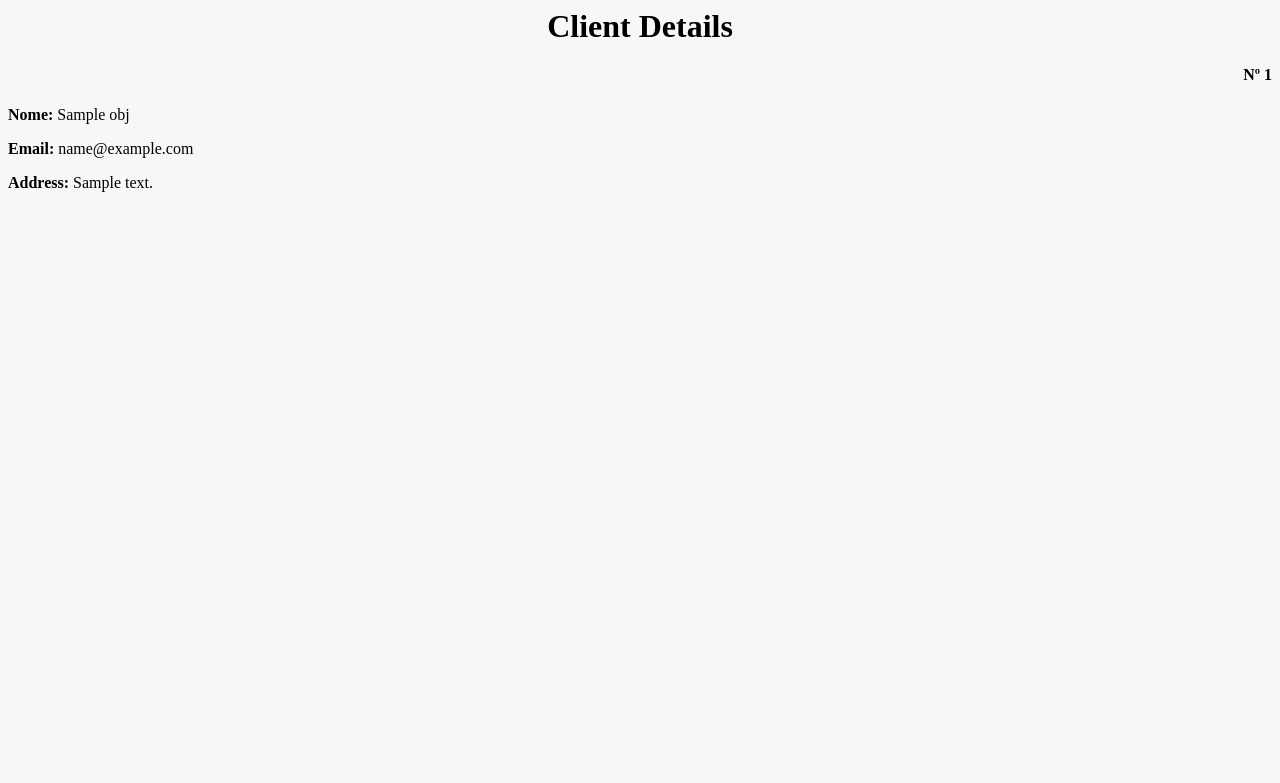
After one commit to renatasarmet/learningdjango, a Django app: template blog/templates/blog/client_pdf.html in a window 1280 px wide. The commit adds this page. Shown: the top 783 px of the page. Run offline with Django 3.2, Linux system fonts and the light colour scheme; the template is opened without the code that fills it: most values are stand-ins (such as "Sample title", 1, 10 or a date in 2020).

Commit message:
Generating pdf

```diff
--- a/blog/forms.py
+++ b/blog/forms.py
@@ -12,4 +12,4 @@ class PostForm(forms.ModelForm):
 class ClientForm(forms.ModelForm):
     class Meta:
         model = Client
-        fields = ('name', 'email', 'adress',)
+        fields = ('name', 'email', 'address',)
--- a/blog/templates/blog/client_detail.html
+++ b/blog/templates/blog/client_detail.html
@@ -8,6 +8,6 @@
         {% endif %}
         <h1>{{ client.name }}</h1>
         <p>{{ client.email }}</p>
-        <p>{{ client.adress|linebreaksbr }}</p>
+        <p>{{ client.address|linebreaksbr }}</p>
     </div>
 {% endblock %}
--- a/blog/templates/blog/client_list.html
+++ b/blog/templates/blog/client_list.html
@@ -20,7 +20,7 @@
         <tr>
             <th><a href="{% url 'client_detail' pk=client.pk %}">{{ client.name }}</a></th>
             <th>{{ client.email }}</th>
-            <th>{{ client.adress|linebreaksbr }}</th>
+            <th>{{ client.address|linebreaksbr }}</th>
         </tr>
     {% endfor %}
     </table>
--- /dev/null
+++ b/blog/templates/blog/client_pdf.html
@@ -0,0 +1,27 @@
+<html>
+<head>
+    <title>{{ obj.name }}</title>
+    <style>
+        body {
+            background-color: #f7f7f7;
+        }
+        p {
+            text-align: justify;
+            text-justify: inter-word;
+        }
+        .text-right {
+            text-align: right;
+        }
+        .text-center{
+            text-align: center;
+        }
+  </style>
+</head>
+    <body>
+        <h1 class="text-center">Client Details</h1>
+        <h4 class="text-right">Nº {{ obj.id }}</h4>
+        <p><b>Nome:</b> {{ obj.name }}</p>
+        <p><b>Email:</b> {{ obj.email}}</p>
+        <p><b>Address:</b> {{ obj.address}}</p>
+    </body>
+</html>
--- a/mysite/settings.py
+++ b/mysite/settings.py
@@ -37,6 +37,7 @@ INSTALLED_APPS = [
     'django.contrib.sessions',
     'django.contrib.messages',
     'django.contrib.staticfiles',
+    'django_object_actions',
     'blog',
 ]
 
@@ -127,3 +128,5 @@ MEDIA_URL = '/media/' #endereço para acessar os arquivos
 MEDIA_ROOT = (
   os.path.join(BASE_DIR, "blog/media") #pasta media para abrigar os arquivos dos usuários
 )
+
+# EMAIL_BACKEND = 'django.core.mail.backends.console.EmailBackend'
```
Also changed, not shown: blog/admin.py (+34 -1 lines), blog/models.py (+9 -3 lines), blog/views.py (+9 -0 lines), blog/media/photo/41960009_2302662956429572_4835925500742336512_n.jpg (added), blog/migrations/0004_auto_20181114_2326.py (added).
